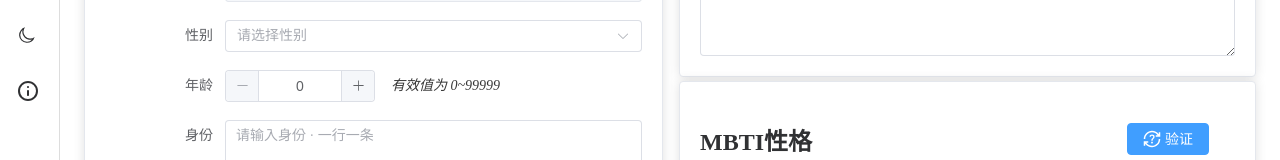
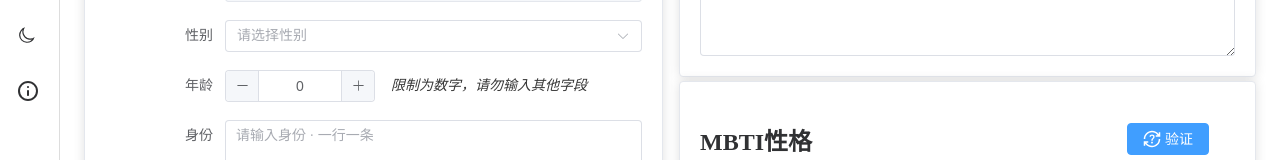
Before and after one commit to awaae001/st_cardplus, a Vue app: page /card in a window 1280 px wide. Shown: the part 289-449 px from the top of the page. Built offline with nearby package versions, Linux system fonts and the light colour scheme.

Commit message:
更新 BasicInfo.vue
修正年龄限制

```diff
--- a/src/components/charcard/BasicInfo.vue
+++ b/src/components/charcard/BasicInfo.vue
@@ -27,8 +27,8 @@
         />
       </el-form-item>
       <el-form-item label="年龄">
-        <el-input-number v-model="form.age" :min="0" :max="99999" />
-        <span class="ps-text" style="margin-left: 16px;">有效值为 0~99999</span>
+        <el-input-number v-model="form.age" />
+        <span class="ps-text" style="margin-left: 16px;">限制为数字，请勿输入其他字段</span>
       </el-form-item>
       <el-form-item label="身份">
         <el-input v-model="form.identity" type="textarea" :rows="5" placeholder="请输入身份 · 一行一条" />
```
